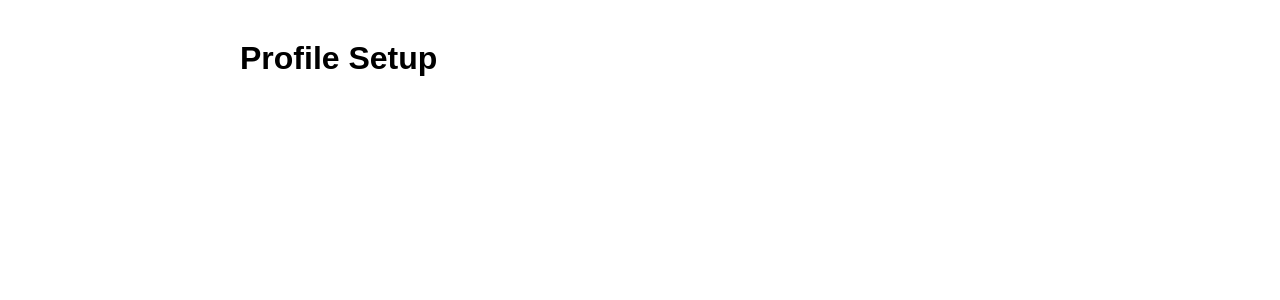
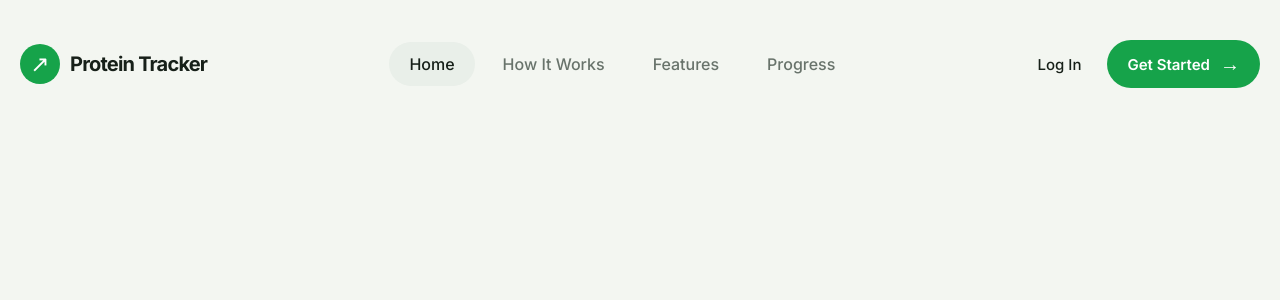
Before and after one commit to ShubhamMali-tech/Protein-Tracker, a Flask app: page /setup in a window 1280 px wide. Shown: the top 300 px of the page. Run offline with Flask 3, Linux system fonts and the light colour scheme.

Commit message:
applied target typography

```diff
--- a/static/css/style.css
+++ b/static/css/style.css
@@ -1,8 +1,92 @@
 body {
-    font-family: Arial, sans-serif;
-    max-width: 800px;
-    margin: 40px auto;
+    margin: 0;
+    background: #f3f6f1;
+    color: #172019;
+    font-family: "Inter", sans-serif;
 }
-button {
-    padding: 10px 20px;
+
+.topbar {
+    width: 100%;
+    max-width: 1240px;
+    margin: 0 auto;
+    padding: 40px 0;
+    display: flex;
+    align-items: center;
+    justify-content: space-between;
 }
+
+.brand {
+    display: flex;
+    align-items: center;
+    gap: 10px;
+    text-decoration: none;
+}
+
+.brand-icon {
+    width: 40px;
+    height: 40px;
+    border-radius: 50%;
+    background: #16a34a;
+    color: white;
+    display: flex;
+    align-items: center;
+    justify-content: center;
+    font-size: 23px;
+}
+
+.logo {
+    color: #172019;
+    font-size: 20px;
+    font-weight: 700;
+    letter-spacing: -0.8px;
+}
+
+.nav-links {
+    display: flex;
+    align-items: center;
+    gap: 8px;
+}
+
+.nav-link {
+    padding: 12px 20px;
+    border-radius: 24px;
+    color: #68736b;
+    text-decoration: none;
+    font-size: 16px;
+    font-weight: 500;
+}
+
+.nav-link.active {
+    background: #e9efe9;
+    color: #172019;
+}
+
+.nav-actions {
+    display: flex;
+    align-items: center;
+    gap: 26px;
+}
+
+.login-link {
+    color: #172019;
+    text-decoration: none;
+    font-size: 15px;
+    font-weight: 500;
+}
+
+.get-started {
+    display: flex;
+    align-items: center;
+    gap: 10px;
+    padding: 12px 20px;
+    border-radius: 24px;
+    background: #16a34a;
+    color: white;
+    text-decoration: none;
+    font-size: 15px;
+    font-weight: 600;
+}
+
+.get-started span {
+    font-size: 20px;
+}
--- a/templates/base.html
+++ b/templates/base.html
@@ -5,8 +5,12 @@
     <meta name="viewport" content="width=device-width, initial-scale=1.0">
 
     <title>{% block title %}ProteinTracker{% endblock %}</title>
+    <link rel="preconnect" href="https://fonts.googleapis.com">
+<link rel="preconnect" href="https://fonts.gstatic.com" crossorigin>
+<link href="https://fonts.googleapis.com/css2?family=Inter:wght@400;500;600;700&display=swap" rel="stylesheet">
 
-    <link rel="stylesheet" href="{{ url_for('static', filename='css/style.css') }}">
+    <link rel="stylesheet"
+          href="{{ url_for('static', filename='css/style.css') }}">
 </head>
 
 <body>
--- a/templates/index.html
+++ b/templates/index.html
@@ -5,10 +5,12 @@
     <title>Protein Tracker</title>
 </head>
 <body>
+
     <h1>Protein Tracker</h1>
 
     <p>
         Track your daily protein intake.
     </p>
+
 </body>
 </html>
--- a/templates/setup.html
+++ b/templates/setup.html
@@ -6,6 +6,29 @@ Profile Setup
 
 {% block content %}
 
-<h1>Profile Setup</h1>
+<header class="topbar">
+
+    <a href="/" class="brand">
+        <div class="brand-icon">↗</div>
+        <span class="logo">Protein Tracker</span>
+    </a>
+
+    <nav class="nav-links">
+        <a href="/" class="nav-link active">Home</a>
+        <a href="#" class="nav-link">How It Works</a>
+        <a href="#" class="nav-link">Features</a>
+        <a href="#" class="nav-link">Progress</a>
+    </nav>
+
+    <div class="nav-actions">
+        <a href="#" class="login-link">Log In</a>
+
+        <a href="#" class="get-started">
+            Get Started
+            <span>→</span>
+        </a>
+    </div>
+
+</header>
 
 {% endblock %}
```
